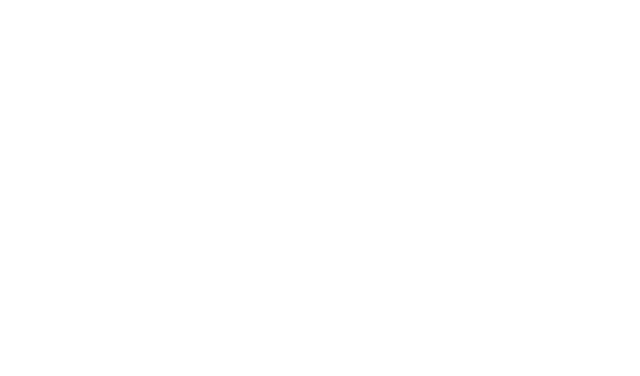
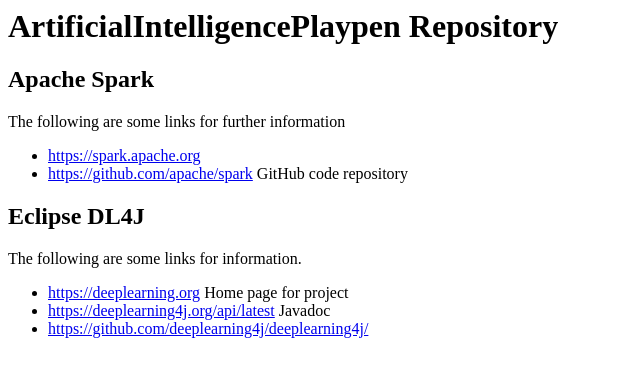
Before and after one commit to BradleyRoss/ArtificialIntelligencePlaypen, a plain HTML site: page start/index.html in a window 1280 px wide. Shown: the whole page, without its empty margins (0-640 px from the left). Drawn offline with Linux system fonts and the light colour scheme.

Commit message:
Starting documentation

```diff
--- a/start/index.html
+++ b/start/index.html
@@ -1,7 +1,26 @@
 <html>
 <head>
-<title>Documentation for start project in repository</title>
+<title>ArtificialIntelligencePlaypen repository</title>
 </head>
 <body>
+<h1>ArtificialIntelligencePlaypen Repository</h1>
+<h2>Apache Spark</h2>
+<p>The following are some links for further information</p>
+<ul>
+<li><a href="https://spark.apache.org" target="_blank">
+    https://spark.apache.org</a></li>
+<li><a href="https://github.com/apache/spark" target="_blank">
+    https://github.com/apache/spark</a> GitHub code repository</li>
+</ul>
+<h2>Eclipse DL4J</h2>
+<p>The following are some links for information.</p>
+<ul>
+<li><a href="https://deeplearning4j.org" target="_blank">https://deeplearning.org</a>
+    Home page for project</li>
+<li><a href="https://deeplearning4j.org/api/latest/" target="_blank">
+    https://deeplearning4j.org/api/latest</a> Javadoc</li>
+<li><a href="https://github.com/deeplearning4j/deeplearning4j/" target="_blank">
+    https://github.com/deeplearning4j/deeplearning4j/</a></li>
+</ul>
 <body>
 </html>
```
